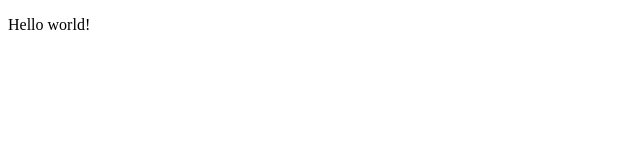
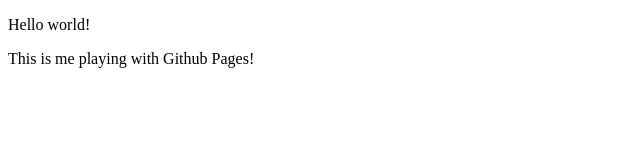
Before and after one commit to dmclange/public, a plain HTML site: page index.html in a window 1280 px wide. Shown: the whole page, without its empty margins (0-640 px from the left). Drawn offline with Linux system fonts and the light colour scheme.

Commit message:
Update index.html (Testing)

```diff
--- a/index.html
+++ b/index.html
@@ -6,5 +6,6 @@
   </head>
   <body>
     <p>Hello world!</p>
+    <p>This is me playing with Github Pages!</p>
   </body>
 </html>
```
